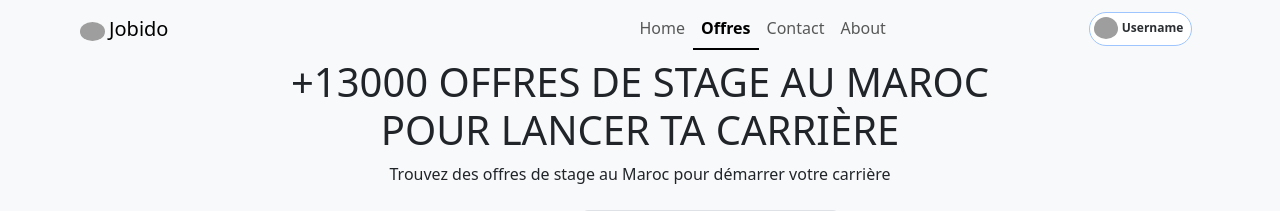
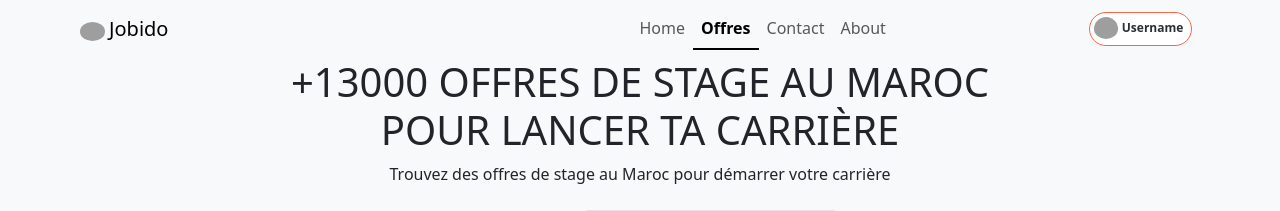
Before and after one commit to San-AMRANI/Project-Recrutement-web-site, a PHP site: page / in a window 1280 px wide. Shown: the top 211 px of the page. Run offline with PHP 8.4, Linux system fonts and the light colour scheme; some libraries are stand-ins or nearby versions; grey boxes are pictures that could not be loaded.

Commit message:
save avans jihane modification

```diff
--- a/Hassan/index.html
+++ b/Hassan/index.html
@@ -44,7 +44,7 @@
 
             </div>
             <span
-                class="nav-link badge d-flex align-items-center p-1 pe-2 text-secondary-emphasis bg-badge border border-primary-subtle rounded-pill">
+                class="nav-link badge d-flex align-items-center p-1 pe-2 text-secondary-emphasis bg-badge border  rounded-pill">
                 <img class="nav-link profile rounded-circle me-1" width="24" height="24" src="../media/logo.jpeg"
                     alt="profile"> <a class="nav-link" href="../jihane/profilCandidat.html">Username</a>
             </span>
@@ -137,6 +137,8 @@
             </form>
 
         </aside>
+
+
         <div class="card-list-nav">
             <div class="navbar navbar-expand-lg bg-body-tertiary">
                 <div class="container-fluid"> <!-- Move the container-fluid outside of the pagination -->
--- a/Hassan/style.css
+++ b/Hassan/style.css
@@ -25,6 +25,12 @@
 nav>div>.bg-badge {
     background-color: #ffffff;
 }
+
+nav>div>span.badge {
+    border: 1px solid #ff6347 !important;
+
+}
+
 
 
 
```
